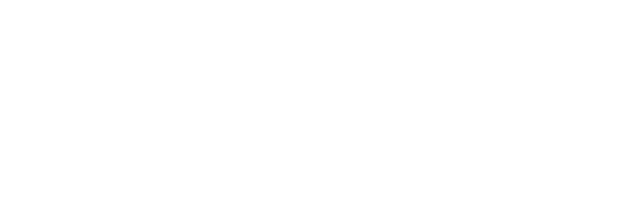
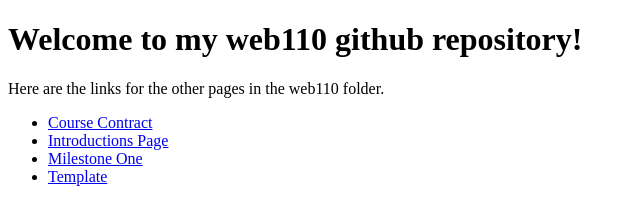
Before and after one commit to wbeard01-bit/wbeard01-bit.github.io, a plain HTML site: page web110/index.html in a window 1280 px wide. Shown: the whole page, without its empty margins (0-640 px from the left). Drawn offline with Linux system fonts and the light colour scheme.

Commit message:
Add files via upload

```diff
--- a/web110/index.html
+++ b/web110/index.html
@@ -1,9 +1,16 @@
-<!DOCTPYE html>
+<!DOCTYPE html>
 <html>
 <head>
-
+<title>Welcome to my web110 github repository!</title>
 </head>
 <body>
-
+<h1>Welcome to my web110 github repository!</h1>
+<p>Here are the links for the other pages in the web110 folder.</p>
+<ul>
+<li><a href="contract.html">Course Contract</a></li>
+<li><a href="introduction.html">Introductions Page</a></li>
+<li><a href="milestone1.html">Milestone One</a></li>
+<li><a href="template.html">Template</a></li>
+</ul>
 </body>
 </html>
```
